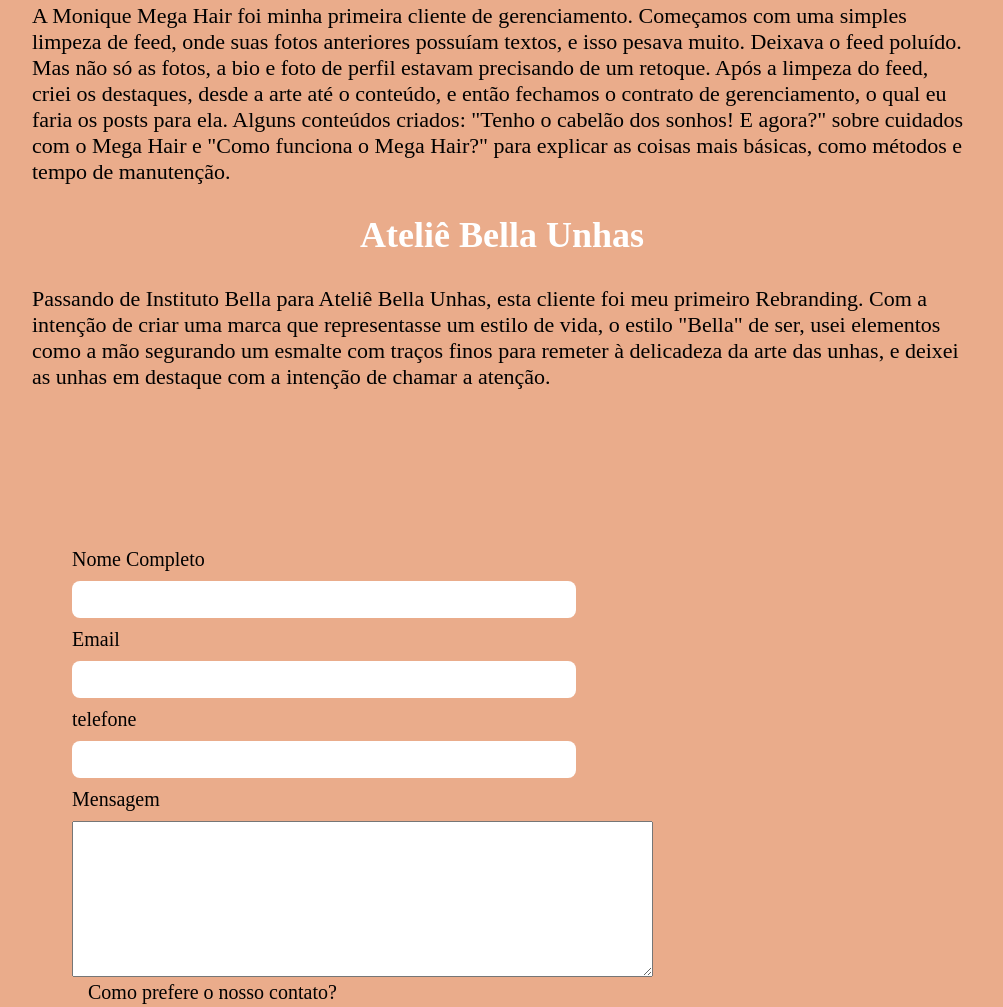
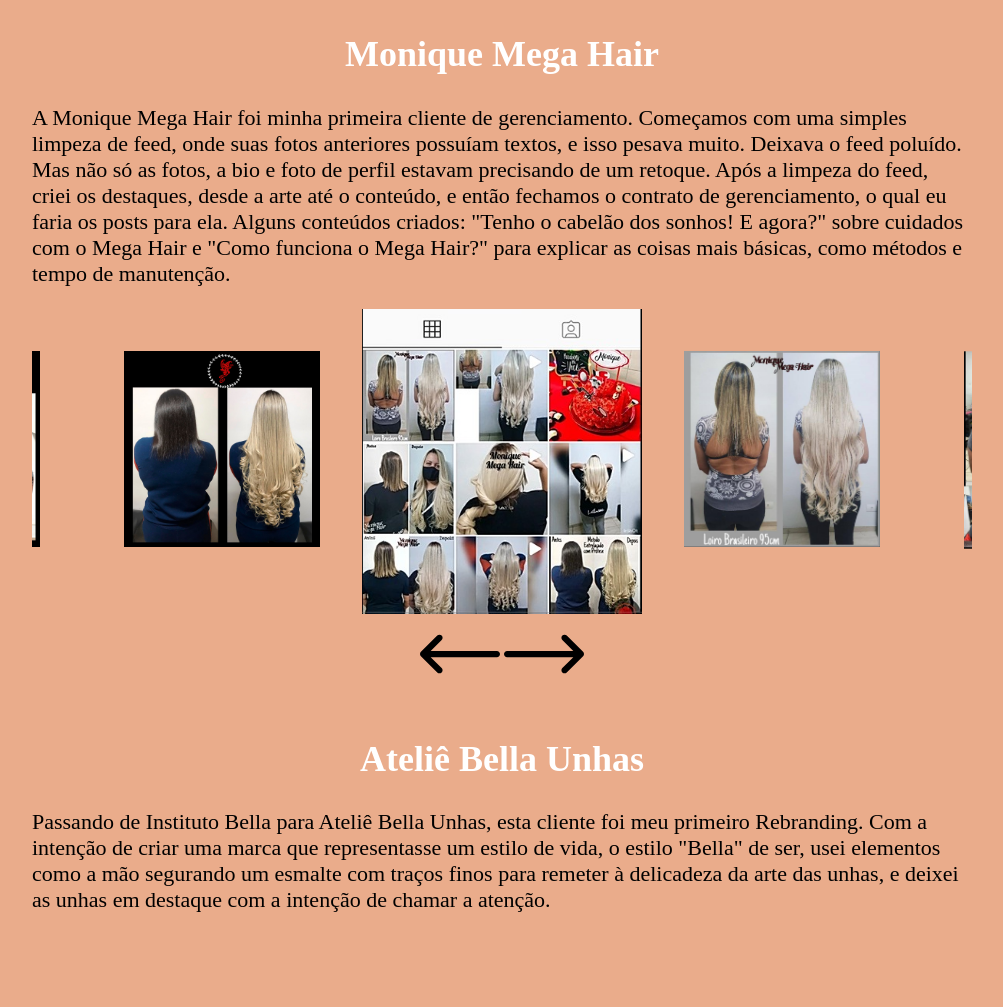
Before and after one commit to MottaGe/AgenciaPage, a plain HTML site: page index.html in a window 1280 px wide. Shown: the part 709-1716 px from the top of the page, without its empty margins (138-1141 px from the left). Drawn offline with Linux system fonts and the light colour scheme; a web font is replaced by a local one.

Commit message:
carrossel

```diff
--- a/css/home.css
+++ b/css/home.css
@@ -49,7 +49,7 @@
 
 .foto{
     height: auto;
-    width: 200px;
+    width: 300px;
     float: left;
     margin: 0px 20px 10px 0px;
 }
@@ -152,8 +152,8 @@
 }
 
 #luz{
-    margin: 0 0 0 5px;
-    width: 4%;
+    margin: 0 0 0 1em;
+    width: 8%;
     height: auto;
     cursor: pointer;
 }
@@ -299,3 +299,24 @@
 .dark #atelie{
     background: var(--dark-color);
 }
+
+.cliente{
+    padding-top: 10px;
+}
+
+
+.carousel .foto_carr{
+    transform: scale(0.7);
+    transition: 3s;
+}
+
+.carousel .slick-center{
+    transform: scale(1);
+}
+.arrow{
+    width: 5em;
+}
+
+.divArrows{
+    text-align: center;
+}
--- a/index.html
+++ b/index.html
@@ -41,6 +41,23 @@
                     A Monique Mega Hair foi minha primeira cliente de gerenciamento. Começamos com uma simples limpeza de feed, onde suas fotos anteriores possuíam textos, e isso pesava muito. Deixava o feed poluído. Mas não só as fotos, a bio e foto de perfil estavam precisando de um retoque. Após a limpeza do feed, criei os destaques, desde a arte até o conteúdo, e então fechamos o contrato de gerenciamento, o qual eu faria os posts para ela. Alguns conteúdos criados: "Tenho o cabelão dos sonhos! E agora?" sobre cuidados com o Mega Hair e "Como funciona o Mega Hair?" para explicar as coisas mais básicas, como métodos e tempo de manutenção.
                 </p>
 
+                <div class="carousel" id="carouselDm">
+
+                    <img id="foto" class="feed foto_carr" src="./imagens/monique/antes/feed2.png">
+                    <img id="foto" class="foto_cliente foto_carr"src="./imagens/monique/antes/people1.jpeg">
+                    <img id="foto" class="foto_cliente foto_carr"src="./imagens/monique/antes/people2.jpeg">
+                    <img id="foto" class="foto_cliente foto_carr"src="./imagens/monique/antes/people3.jpeg">
+
+                    <img id="foto" class="feed foto_carr" src="./imagens/monique/depois/feed.png">
+                    <img id="foto" class="foto_cliente foto_carr" src="./imagens/monique/depois/people1.jpeg">
+                    <img id="foto" class="foto_cliente foto_carr" src="./imagens/monique/depois/people2.jpeg">
+                    <img id="foto" class="foto_cliente foto_carr" src="./imagens/monique/depois/people3.jpeg">
+
+                </div>
+                <div class="divArrows">
+                    <img id="left-arrow" class="arrow" src="./imagens/left-arrow.svg">
+                    <img id="right-arrow" class="arrow" src="./imagens/arrow.svg">
+                </div>
                 <!--botao modal
                 <br><button  id="ModalM" class="enviar btnModal">ver fotos</button>
                 -->
@@ -180,7 +197,10 @@
 
 <script src="./js/mask.js"></script>
 <script src="./js/dark.js"></script>
-<script src="./js/script.js"></script>
+<script src="./js/carousel.js"></script>
+<!--modal script
+<script src="./js/modal.js"></script>
+-->
 </html>
 
 <!-- action="https://getform.io/f/7f2e4bdc-f526-4025-8a78-5f496bc099e0" method="POST"-->
--- /dev/null
+++ b/js/carousel.js
@@ -0,0 +1,41 @@
+$(document).ready(function(){
+    /*$('#carouselDa').slick({
+
+        infinite: true,
+
+        slidesToShow: 3,
+
+        slideToScroll: 1,
+
+        centerMode:true,
+
+        prevArrow: $('#left-arrow'),
+        nextArrow: $('#right-arrow'),
+
+
+
+
+    });*/
+
+    $('#carouselDm').slick({
+
+        infinite: true,
+
+        slidesToShow: 3,
+
+        slideToScroll: 1,
+
+        centerMode:true,
+
+        prevArrow: $('#left-arrow'),
+        nextArrow: $('#right-arrow'),
+
+
+
+
+    });
+
+    $('#carouselDm').on('afterChange', function(){
+        console.log ("mudou")
+    });
+});
```
Also changed, not shown: js/modal.js (renamed from js/script.js, +0 -13 lines), imagens/arrow.svg (added), imagens/foto.jpeg, imagens/left-arrow.svg (added).
